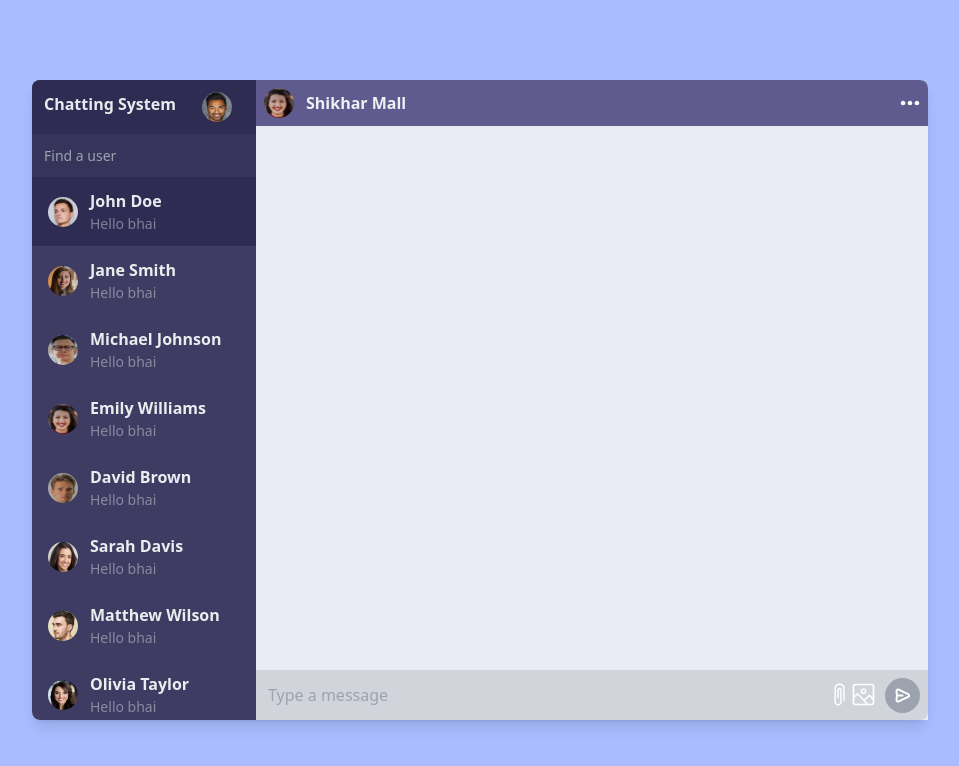
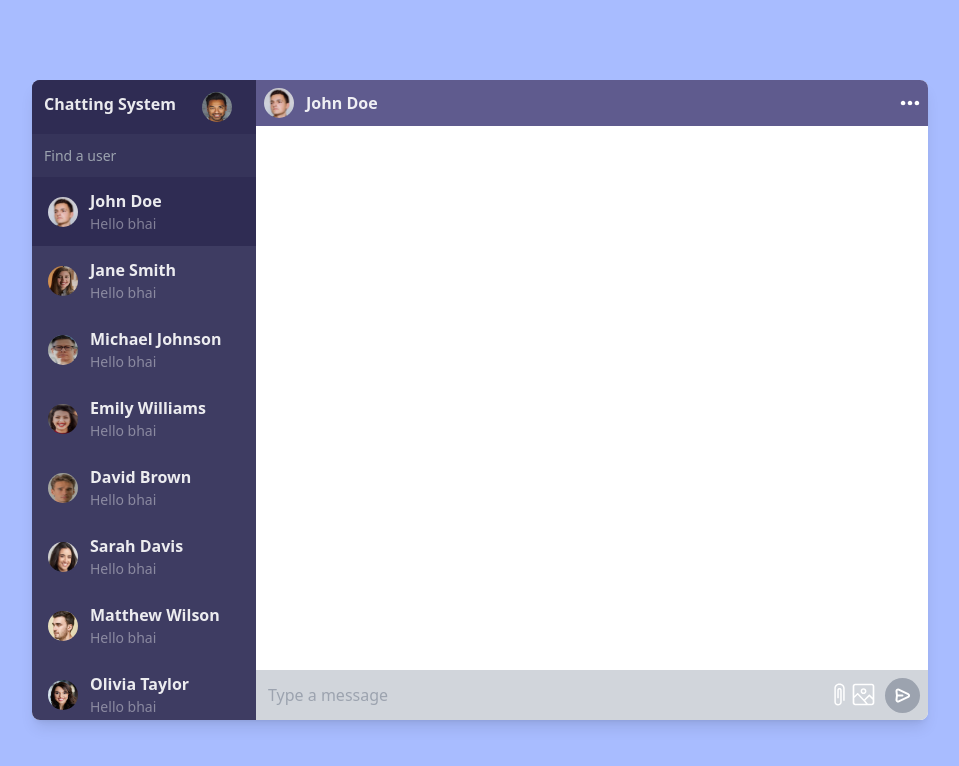
Before and after one commit to Shikharmall/chattingSystemReact, a React (Vite) app: page / in a window 1280 px wide. Shown: the top 766 px of the page, without its empty margins (160-1119 px from the left). Built offline with nearby package versions, Linux system fonts and the light colour scheme.

Commit message:
some logics add for chatting system

```diff
--- a/src/components/ChattingTyping.jsx
+++ b/src/components/ChattingTyping.jsx
@@ -4,7 +4,9 @@ import img from "../image/user.png";
 
 import "../css/scroll.css";
 
-export default function ChattingTyping() {
+export default function ChattingTyping({
+  userOpenDetails
+}) {
   const getCurrentTime = () => {
     const now = new Date();
     const hours = String(now.getHours()).padStart(2, "0"); // Ensure two digits, pad with leading zero if necessary
@@ -25,19 +27,18 @@ export default function ChattingTyping() {
     }
     setMessage("");
   };
-  console.log(messageList);
 
   return (
-    <div className="w-3/4 h-full relative overflow-hidden">
+    <div className="w-3/4 h-[100%] relative">
       <div className="p-2 flex bg-[#5f5b8e] rounded-tr-lg justify-between items-center justify-center">
         <div className="flex items-center justify-center">
           <img
-            src={img1}
+            src={userOpenDetails[0].image}
             alt="userLogo"
             className="rounded-full w-[30px] h-[30px] mr-3"
           />
           <p className="text-white text-opacity-90 font-semibold ">
-            Shikhar Mall
+            {userOpenDetails[0].name}
           </p>
         </div>
         <div>
@@ -60,9 +61,11 @@ export default function ChattingTyping() {
       </div>
 
       <div
-        className="w-[100%] h-[100%] bg-[#ebebf5] flex flex-col overflow-y-scroll mb-[1150px]"
+        className="w-[100%] h-[100%] flex flex-col overflow-y-scroll"
         id="custom-scrollbar"
       >
+        {" "}
+        {/* bg-[#ebebf5] */}
         {messageList &&
           messageList.map((item, index) => (
             <div key={index}>
@@ -82,7 +85,7 @@ export default function ChattingTyping() {
 
               <div className="my-2 flex justify-start items-center">
                 <img
-                  src={img1}
+                  src={userOpenDetails[0].image}
                   alt="userLogo"
                   className="rounded-full w-[30px] h-[30px] ml-3"
                 />
--- a/src/components/SideBar.jsx
+++ b/src/components/SideBar.jsx
@@ -3,47 +3,8 @@ import img from "../image/user.png";
 
 import "../css/scroll.css";
 
-export default function SideBar() {
-  const userList = [
-    {
-      name: "John Doe",
-      image: "src/image/user4.png",
-    },
-    {
-      name: "Jane Smith",
-      image: "src/image/user2.png",
-    },
-    {
-      name: "Michael Johnson",
-      image: "src/image/user3.png",
-    },
-    {
-      name: "Emily Williams",
-      image: "src/image/user1.png",
-    },
-    {
-      name: "David Brown",
-      image: "src/image/user5.png",
-    },
-    {
-      name: "Sarah Davis",
-      image: "src/image/user7.png",
-    },
-    {
-      name: "Matthew Wilson",
-      image: "src/image/user6.png",
-    },
-    {
-      name: "Olivia Taylor",
-      image: "src/image/user8.png",
-    },
-    {
-      name: "Christopher Martinez",
-      image: "src/image/user9.png",
-    },
-  ];
-
-  const [userOpen, setUserOpen] = useState("John Doe");
+export default function SideBar({ userList, userOpen, currentUserFunc }) {
+  //const [userOpen, setUserOpen] = useState("John Doe");
   const [search, setSearch] = useState("");
 
   const filteredUsers = userList.filter((item) => {
@@ -52,10 +13,6 @@ export default function SideBar() {
       item.name.toLowerCase().includes(search.toLowerCase())
     );
   });
-
-  useEffect(() => {
-    setUserOpen(userList[0].name);
-  }, []);
 
   return (
     <div className="w-1/4 bg-[#3e3c62] h-[100%] rounded-l-lg flex flex-col">
@@ -112,7 +69,7 @@ export default function SideBar() {
               }`}
               key={index}
               onClick={() => {
-                setUserOpen(item?.name);
+                currentUserFunc(item?.name,item?.image);
               }}
             >
               <img
--- a/src/pages/ChatPage.jsx
+++ b/src/pages/ChatPage.jsx
@@ -1,14 +1,74 @@
-import React from "react";
+import React, { useEffect, useState } from "react";
 import ChattingTyping from "../components/ChattingTyping";
 import SideBar from "../components/SideBar";
 
 export default function ChatPage() {
+  const userList = [
+    {
+      name: "John Doe",
+      image: "src/image/user4.png",
+    },
+    {
+      name: "Jane Smith",
+      image: "src/image/user2.png",
+    },
+    {
+      name: "Michael Johnson",
+      image: "src/image/user3.png",
+    },
+    {
+      name: "Emily Williams",
+      image: "src/image/user1.png",
+    },
+    {
+      name: "David Brown",
+      image: "src/image/user5.png",
+    },
+    {
+      name: "Sarah Davis",
+      image: "src/image/user7.png",
+    },
+    {
+      name: "Matthew Wilson",
+      image: "src/image/user6.png",
+    },
+    {
+      name: "Olivia Taylor",
+      image: "src/image/user8.png",
+    },
+    {
+      name: "Christopher Martinez",
+      image: "src/image/user9.png",
+    },
+  ];
+
+  const [userOpen, setUserOpen] = useState("John Doe");
+  const [userOpenDetails, setUserOpenDetails] = useState([{
+    name: "John Doe",
+    image: "src/image/user4.png",
+  }]);
+
+  const currentUserFunc = (name, image) => {
+    setUserOpen(name);
+    setUserOpenDetails([{ name: name, image: image }]);
+  };
+
+  useEffect(() => {
+    setUserOpen(userList[0].name);
+  }, []);
+
+  console.log(userOpenDetails);
+
   return (
     <div className="bg-[#a8bcff] w-[100vw] h-[100vh] flex justify-center items-center">
       <div className="bg-white w-[70vw] h-[80vh] rounded-lg shadow-lg">
         <div className="flex w-full h-full">
-          <SideBar />
-          <ChattingTyping />
+          <SideBar
+            userList={userList}
+            userOpen={userOpen}
+            currentUserFunc={currentUserFunc}
+          />
+          <ChattingTyping userOpenDetails={userOpenDetails} />
         </div>
       </div>
     </div>
```
